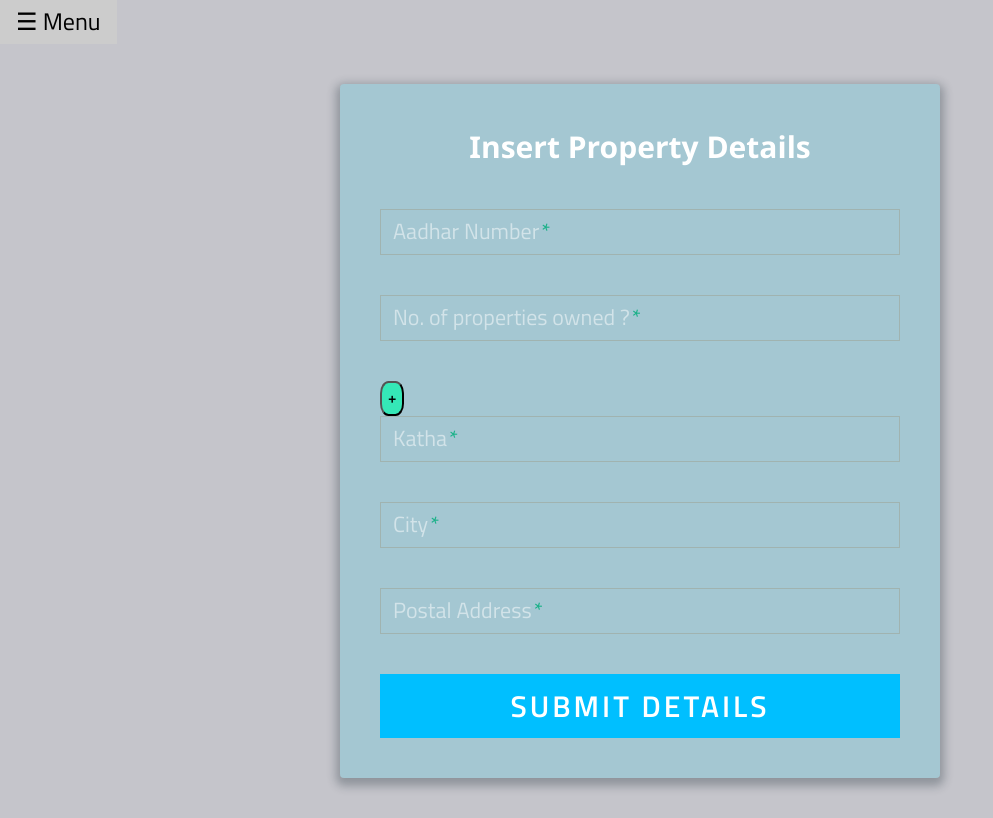
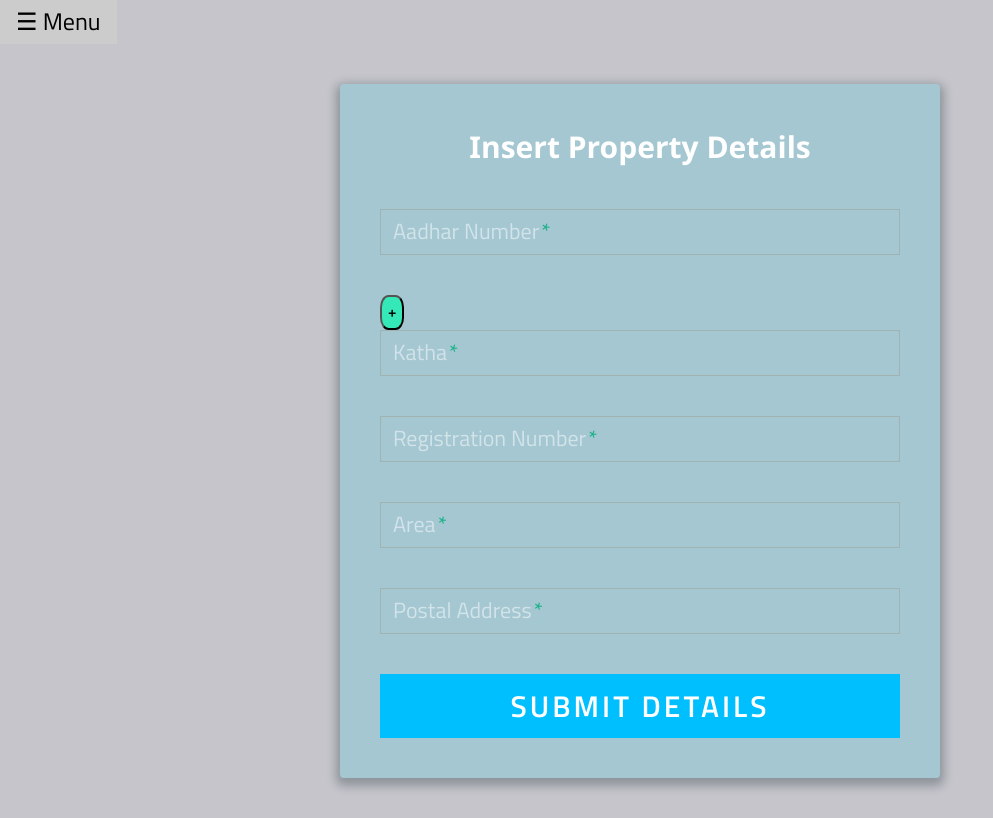
Before and after one commit to NBvinay/Government-Database, a PHP site: page /DigiLibrary/PAGES/PropertyDetails/index.php in a window 1280 px wide. Shown: the whole page, without its empty margins (0-993 px from the left). Run offline with PHP 8.4, Linux system fonts and the light colour scheme; some libraries are stand-ins or nearby versions.

Commit message:
Update index.php

```diff
--- a/PAGES/PropertyDetails/index.php
+++ b/PAGES/PropertyDetails/index.php
@@ -19,22 +19,21 @@
   if(isset($_POST['submit']))
   {
       $adharNumber = $_POST['adharNumber'];
-      $propCount = $_POST['propCount'];
-      $katha = $_POST['katha'];
-      $city = $_POST['city'];
-      $postalAddress = $_POST['postalAddress'];
+      $katha = $_POST['ppt_katha'];
+      $regNo = $_POST['ppt_regNo'];
+      $area = $_POST['ppt_area'];
+      $postalAddress = $_POST['ppt_postalAddress'];
+
       $flag = 1;
 
       foreach ($katha as $key => $value)
       {
         // $count = $count +1;
-        if (!($propCount== NULL || $katha[$key]== NULL || $city[$key]== NULL || $postalAddress[$key]== NULL || $adharNumber==NULL))
+        if (!($katha[$key]== NULL || $area[$key]== NULL || $postalAddress[$key]== NULL || $adharNumber==NULL  || $regNo[$key]==NULL))
         {
 
-          // Nigga Change acc to db
-		  //mysqli_query($con , "INSERT INTO `vehicle_details` (`Aadhar Number`, `WheelNumber`, `Registration Number`, `DL Number`, `Insurance Number`) VALUES ('$adharNumber', '$propCount', '$katha[$key]', '$city[$key]', '$postalAddress[$key]');");
+		  mysqli_query($con , "INSERT INTO `property_details` (`Aadhar Number`, `ppt_regNo`, `Katha`, `City`, `Postal Address`) VALUES ('$adharNumber',    '$regNo[$key]', '$katha[$key]', '$area[$key]', '$postalAddress[$key]');");
           $flag = 0;
-
         }
 
 
@@ -44,8 +43,6 @@
         echo "Please enter all the vehicle details correctly";
       }
       $flag = 1;
-
-
   }
 ?>
 
@@ -93,21 +90,8 @@
                   <input type="text"required autocomplete="off" name="adharNumber" />
                 </div>
 
-
-
-
-
-
                 <div class="input_fields_wrap">
                    <div>
-
-                         <div class="field-wrap">
-                              <label>
-                                     No. of properties owned ?<span class="req">*</span>
-                              </label>
-                              <input type="text" required autocomplete="off" name="propCount" />
-                        </div>
-
 
 				<button class="add_field_button" style="border-radius: 35%;background-color: #35e8b7; height: 35px "><b><b> +</b></b></button>
 
@@ -115,32 +99,35 @@
                               <label>
                                    Katha<span class="req">*</span>
                               </label>
-                              <input type="text"required autocomplete="off" id="katha[]" name="katha[]" />
+                              <input type="text"required autocomplete="off" id="katha[]" name="ppt_katha[]" />
+                        </div>
+
+                        <div class="field-wrap">
+                                  <label>
+                                         Registration Number<span class="req">*</span>
+                                  </label>
+                              <input type="text"required autocomplete="off"  name="ppt_regNo[]" />
                         </div>
 
                       <div class="field-wrap">
                                   <label>
-                                         City<span class="req">*</span>
+                                         Area<span class="req">*</span>
                                   </label>
-                              <input type="text"required autocomplete="off"  name="city[]" />
+                              <input type="text"required autocomplete="off"  name="ppt_area[]" />
                         </div>
+
                       <div class="field-wrap">
                                 <label>
                                        Postal Address<span class="req">*</span>
                                 </label>
-                            <input type="text"required autocomplete="off" name="postalAddress[]" />
-
+                            <input type="text"required autocomplete="off" name="ppt_postalAddress[]" />
 
                       </div>
 
                     </div>
                 </div>
 
-
                 <button type="submit" class="button button-block" id="submit" name="submit"/>Submit Details</button>
-
-
-
 
           </form>
 
@@ -163,6 +150,9 @@
 <script src="https://code.jquery.com/jquery-3.3.1.min.js">  </script>
 
 
+
+
+
 <script>
   $(document).ready(function()
   {
@@ -179,12 +169,13 @@
         if(x < max_fields){ //max input box allowed
 
          //text box increment
-            $(wrapper).append('<div><button class="remove_field" style="background-color:#ff5230;"><b><b> -</b></b></button><div class="field-wrap"><input type="text"required autocomplete="off" placeholder=" Katha" name="katha[]"/> </div> <div class="field-wrap"><input type="text"required autocomplete="off" placeholder= "City" name="city[]"/> </div> <div class="field-wrap"><input type="text"required autocomplete="off" placeholder=" Postal Address" name="postalAddress[]"/></div> <br><br><br></div> </div> '); //add input box
+            $(wrapper).append('<div><button class="remove_field" style="background-color:#ff5230;"><b><b> -</b></b></button><div class="field-wrap"><input type="text"required autocomplete="off" placeholder=" Katha" name="katha[]"/> </div> <div class="field-wrap">  <label> Registration Number<span class="req">*</span>  </label>  <input type="text"required autocomplete="off"  name="ppt_regNo[]" />  </div><div class="field-wrap"><input type="text"required autocomplete="off" placeholder= "Area" name="ppt_area[]"/> </div> <div class="field-wrap"><input type="text"required autocomplete="off" placeholder=" Postal Address" name="postalAddress[]"/></div> <br><br><br></div> </div> '); //add input box
             x++;
     }
     });
 
-    $(wrapper).on("click",".remove_field", function(e){ //user click on remove text
+    $(wrapper).on("click",".remove_field", function(e)
+    { //user click on remove text
 
     e.preventDefault();
     $(this).parent('div').remove();
```
